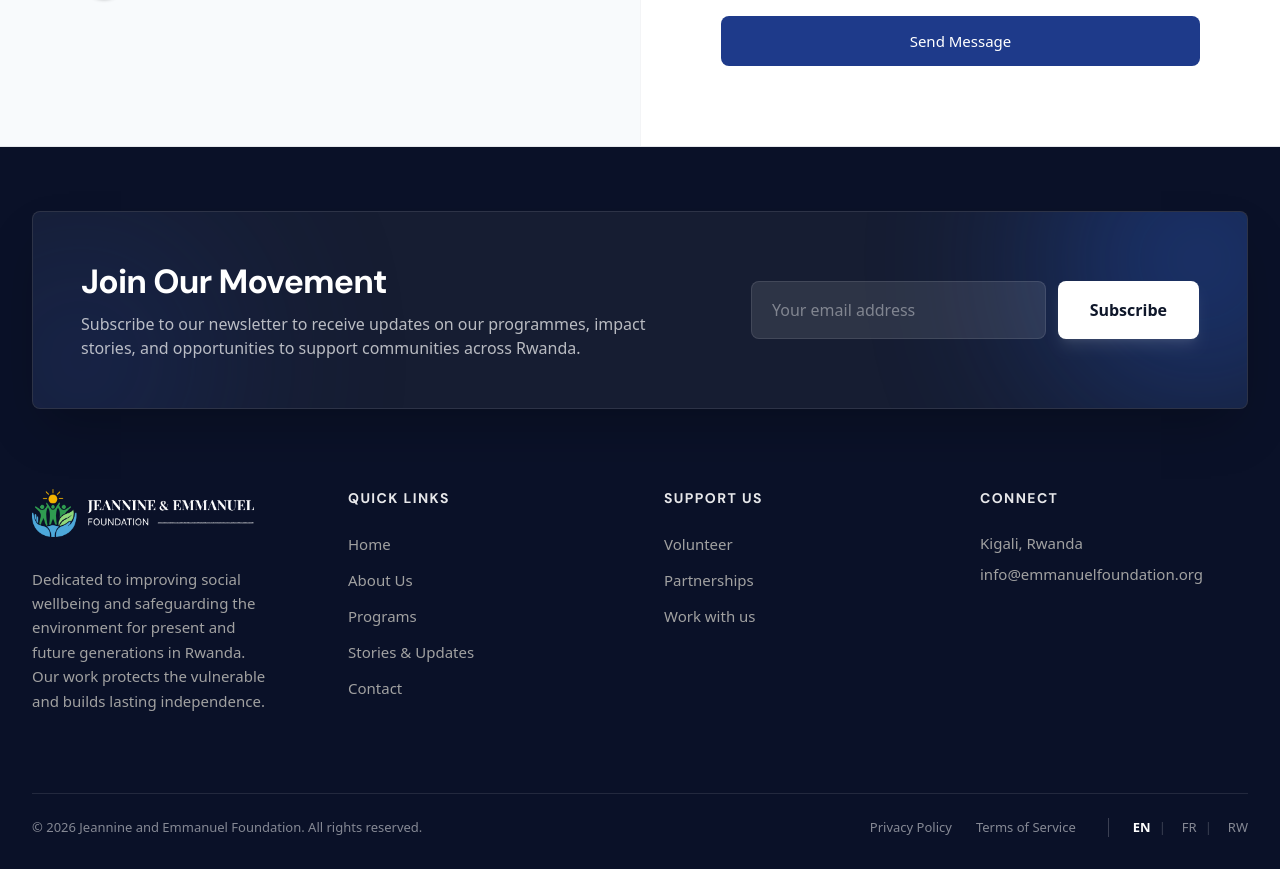
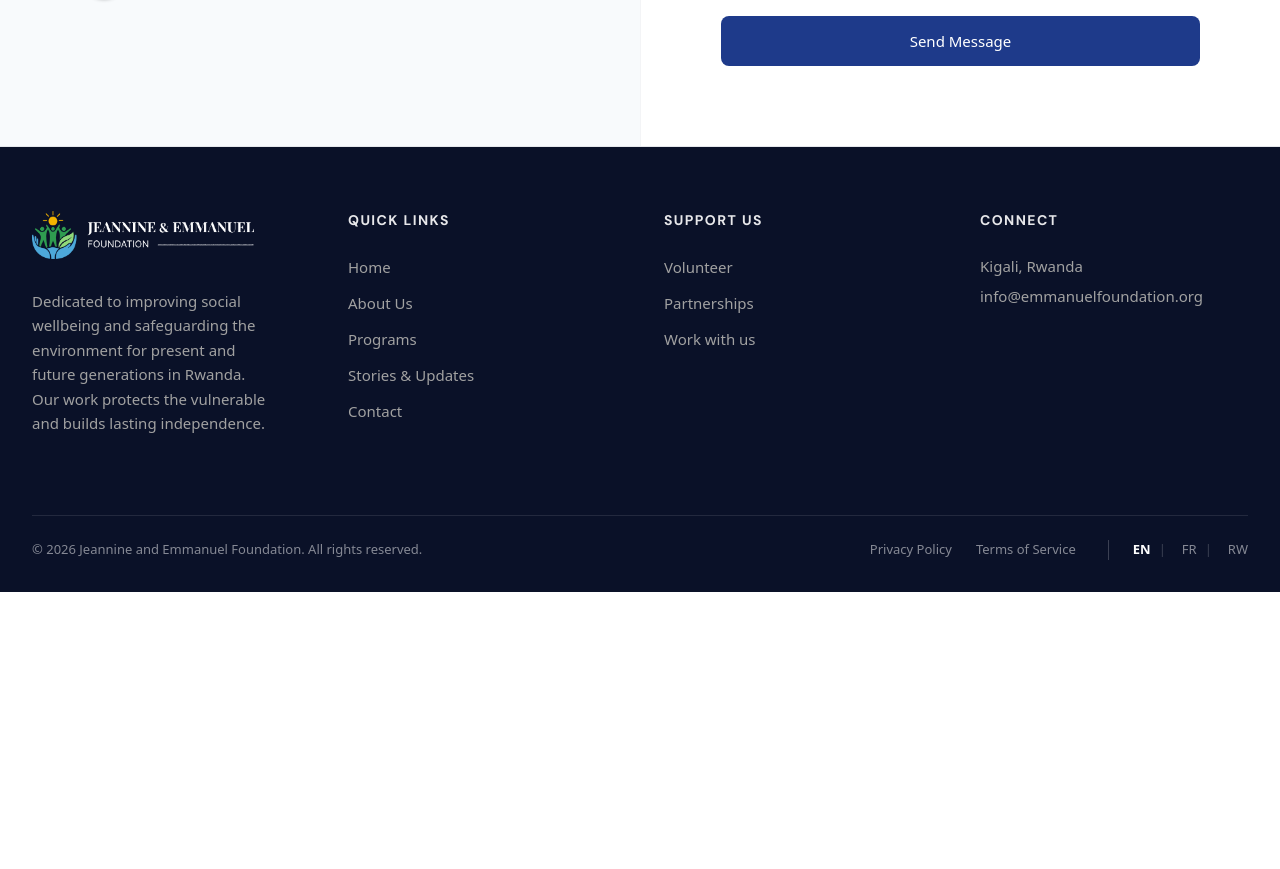
Before and after one commit to Smiley2507/emmanuel-foundation-website, a Next.js app: page /en/contact in a window 1280 px wide. Shown: the part 1575-2444 px from the top of the page. After the commit the page ends 2167 px from the top, so only its background shows below. Built offline with nearby package versions, Linux system fonts and the light colour scheme.

Commit message:
feat(contact): activate contact form with FormSubmit and remove newsletter footer

```diff
--- a/src/app/[locale]/contact/page.tsx
+++ b/src/app/[locale]/contact/page.tsx
@@ -129,14 +129,21 @@ export default function ContactPage() {
                             viewport={{ once: true }}
                             className="w-full max-w-[500px]"
                         >
-                            <form className="space-y-[32px]">
+                            <form action="https://formsubmit.co/info@emmanuelfoundation.org" method="POST" className="space-y-[32px]">
+                                {/* FormSubmit Configuration */}
+                                <input type="hidden" name="_subject" value="New Contact Form Submission - JEF Rwanda" />
+                                <input type="hidden" name="_template" value="table" />
+                                <input type="hidden" name="_honey" style={{ display: 'none' }} />
+
                                 <div>
                                     <label htmlFor="fullname" className="overline-label mb-[12px] block">{t('form_name')}</label>
                                     <input
                                         type="text"
                                         id="fullname"
+                                        name="name"
                                         className="input-field"
                                         placeholder={t('form_name_ph')}
+                                        required
                                     />
                                 </div>
 
@@ -145,8 +152,10 @@ export default function ContactPage() {
                                     <input
                                         type="email"
                                         id="email"
+                                        name="email"
                                         className="input-field"
                                         placeholder={t('form_email_ph')}
+                                        required
                                     />
                                 </div>
 
@@ -154,7 +163,9 @@ export default function ContactPage() {
                                     <label htmlFor="subject" className="overline-label mb-[12px] block">{t('form_subject')}</label>
                                     <select
                                         id="subject"
+                                        name="subject"
                                         className="input-field appearance-none cursor-pointer"
+                                        required
                                     >
                                         <option value="">{t('form_subject_ph')}</option>
                                         <option value="donation">{t('form_subject_opt1')}</option>
@@ -169,9 +180,11 @@ export default function ContactPage() {
                                     <label htmlFor="message" className="overline-label mb-[12px] block">{t('form_message')}</label>
                                     <textarea
                                         id="message"
+                                        name="message"
                                         rows={5}
                                         className="input-field h-[160px] resize-none"
                                         placeholder={t('form_message_ph')}
+                                        required
                                     />
                                 </div>
 
--- a/src/components/layout/Footer.tsx
+++ b/src/components/layout/Footer.tsx
@@ -13,31 +13,7 @@ export default function Footer() {
     return (
         <footer className="bg-[var(--color-bg-dark)] text-white pt-16 pb-8 font-sans overflow-hidden">
             <div className="max-w-7xl mx-auto px-4 sm:px-6 lg:px-8">
-                {/* Newsletter Block (Fat Footer) */}
-                <div className="mb-20 bg-white/5 border border-white/10 rounded-[var(--radius-ui)] p-8 md:p-12 flex flex-col lg:flex-row items-center justify-between gap-8 relative overflow-hidden shadow-2xl">
-                    <div className="absolute top-0 right-0 -mr-24 -mt-24 w-72 h-72 bg-[var(--color-primary-vibrant)] rounded-full blur-[100px] opacity-40 pointer-events-none" />
-                    <div className="absolute bottom-0 left-0 -ml-24 -mb-24 w-72 h-72 bg-[var(--color-primary)] rounded-full blur-[100px] opacity-30 pointer-events-none" />
 
-                    <div className="relative z-10 max-w-xl text-center lg:text-left">
-                        <h3 className="h3 text-white mb-2 font-fraunces">{t('newsletter_title')}</h3>
-                        <p className="body-base text-white/70">
-                            {t('newsletter_desc')}
-                        </p>
-                    </div>
-                    <div className="relative z-10 w-full lg:w-auto flex-1 max-w-md">
-                        <form className="flex flex-col sm:flex-row gap-3" onSubmit={(e) => e.preventDefault()}>
-                            <input
-                                type="email"
-                                placeholder={t('newsletter_placeholder')}
-                                className="w-full px-5 py-4 bg-white/10 border border-white/10 rounded-[8px] text-white placeholder:text-white/40 focus:outline-none focus:border-white/40 focus:bg-white/15 transition-all"
-                                required
-                            />
-                            <button type="submit" className="bg-white text-[var(--color-primary-dark)] px-8 py-4 rounded-[8px] font-bold hover:bg-white/90 transition-all shrink-0 shadow-lg shadow-white/10">
-                                {t('newsletter_btn')}
-                            </button>
-                        </form>
-                    </div>
-                </div>
 
                 <div className="grid grid-cols-1 md:grid-cols-2 lg:grid-cols-4 gap-12">
                     {/* Brand Section */}
```
